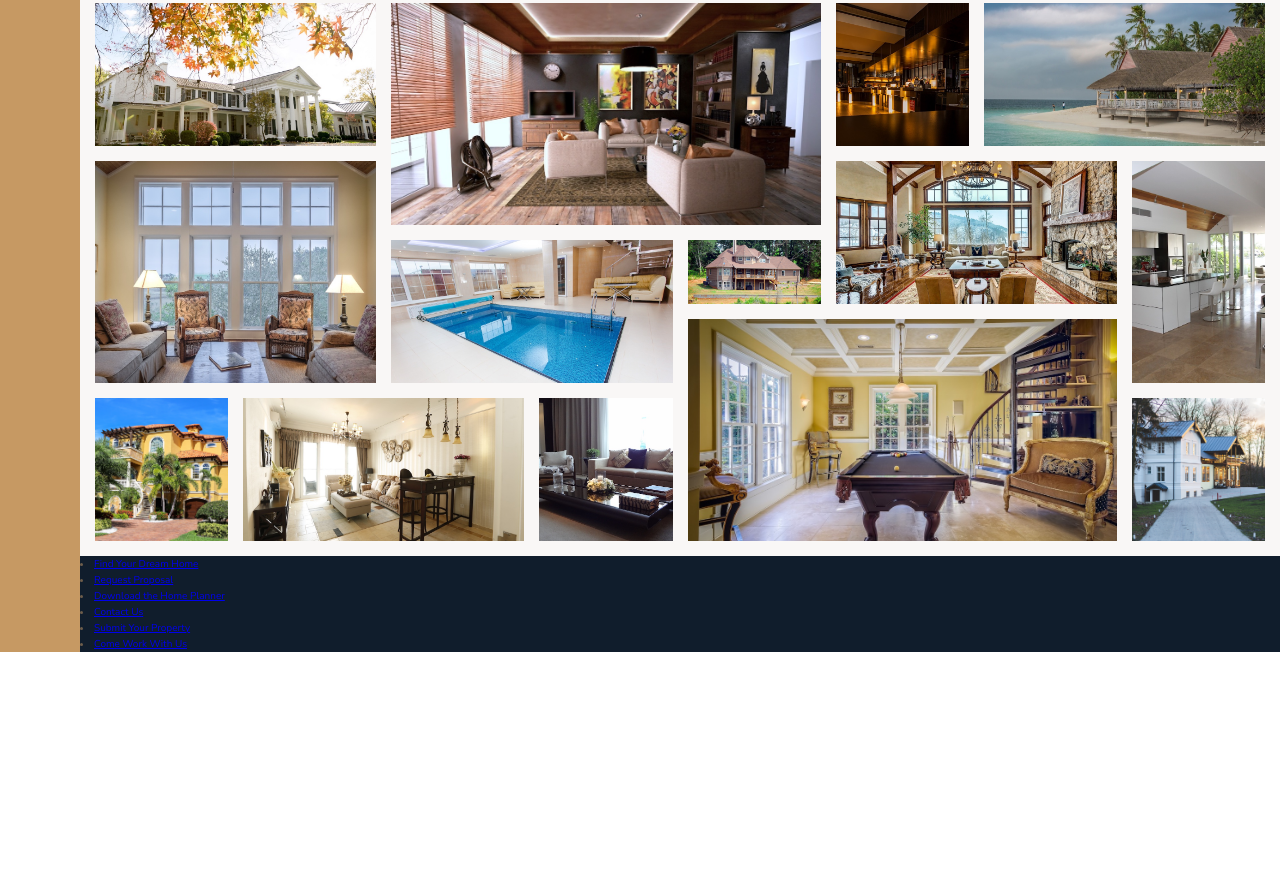
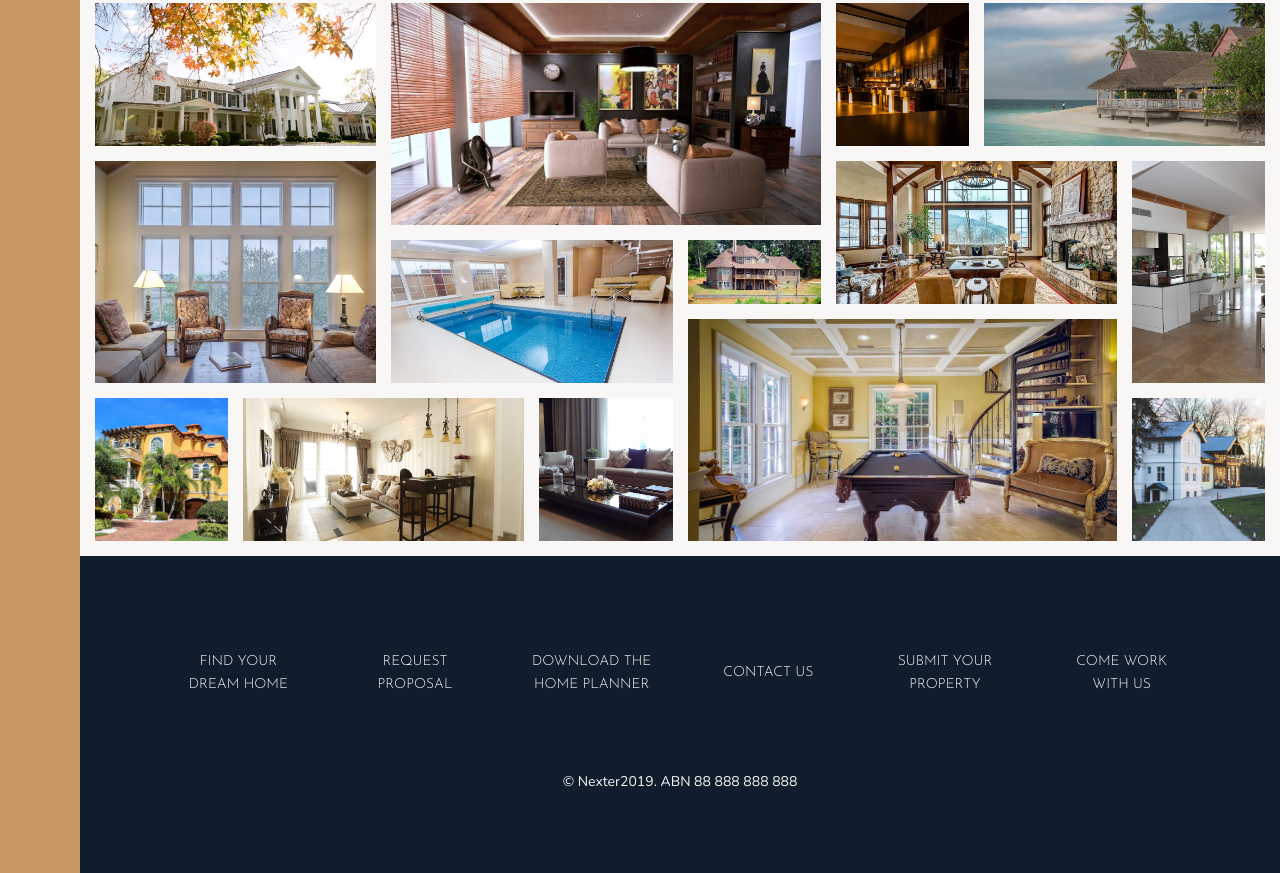
Before and after one commit to barrosdaniel/AcademicProjects-20Nexter, a website: page index.html in a window 1280 px wide. Shown: the part 3084-3957 px from the top of the page. Before the commit the page ends 3736 px from the top, so only its background shows below. Drawn offline with nearby package versions, Linux system fonts and the light colour scheme.

Commit message:
feature: Add Footer layout and styling

```diff
--- a/index.html
+++ b/index.html
@@ -358,7 +358,7 @@
     </section>
 
     <footer class="footer">
-        <nav class="nav">
+        <ul class="nav">
             <li class="nav__item"><a href="#" class="nav__link">Find Your Dream
                     Home</a></li>
             <li class="nav__item"><a href="#" class="nav__link">Request
@@ -372,9 +372,14 @@
             <li class="nav__item"><a href="#" class="nav__link">Come Work With
                     Us</a>
             </li>
-        </nav>
+        </ul>
+        <p class="copyright">&copy; Nexter<span id="year"></span>. ABN 88 888
+            888 888</p>
     </footer>
-
+    <script>
+        // Replace year for the copyright with current year
+        document.getElementById('year').textContent = new Date().getFullYear();
+    </script>
 </body>
 
 </html>
--- a/sass/_footer.scss
+++ b/sass/_footer.scss
@@ -1,4 +1,46 @@
 .footer {
   background-color: $color-secondary;
   grid-column: full-start / full-end;
+
+  padding: 8rem;
 }
+
+.nav {
+  list-style: none;
+
+  display: grid;
+
+  grid-template-columns: repeat(auto-fit, minmax(15rem, 1fr));
+  grid-gap: 2rem;
+  align-items: center;
+
+  &__item {}
+
+  &__link:link,
+  &__link:visited {
+    display: block;
+    height: 100%;
+    font-size: 1.4rem;
+    color: $color-white;
+    text-decoration: none;
+    font-family: $font-display;
+    text-transform: uppercase;
+    text-align: center;
+    padding: 1.5rem;
+    transition: 0.2s;
+  }
+
+  &__link:hover,
+  &__link:active {
+    background-color: rgba($color-white, 0.1);
+    transform: translateY(-.3rem);
+  }
+}
+
+.copyright {
+  font-size: 1.4rem;
+  color: $color-grey-light-1;
+  width: 70%;
+  margin: 6rem auto 0 auto;
+  text-align: center;
+}
```
Also changed, not shown: css/style.css.
